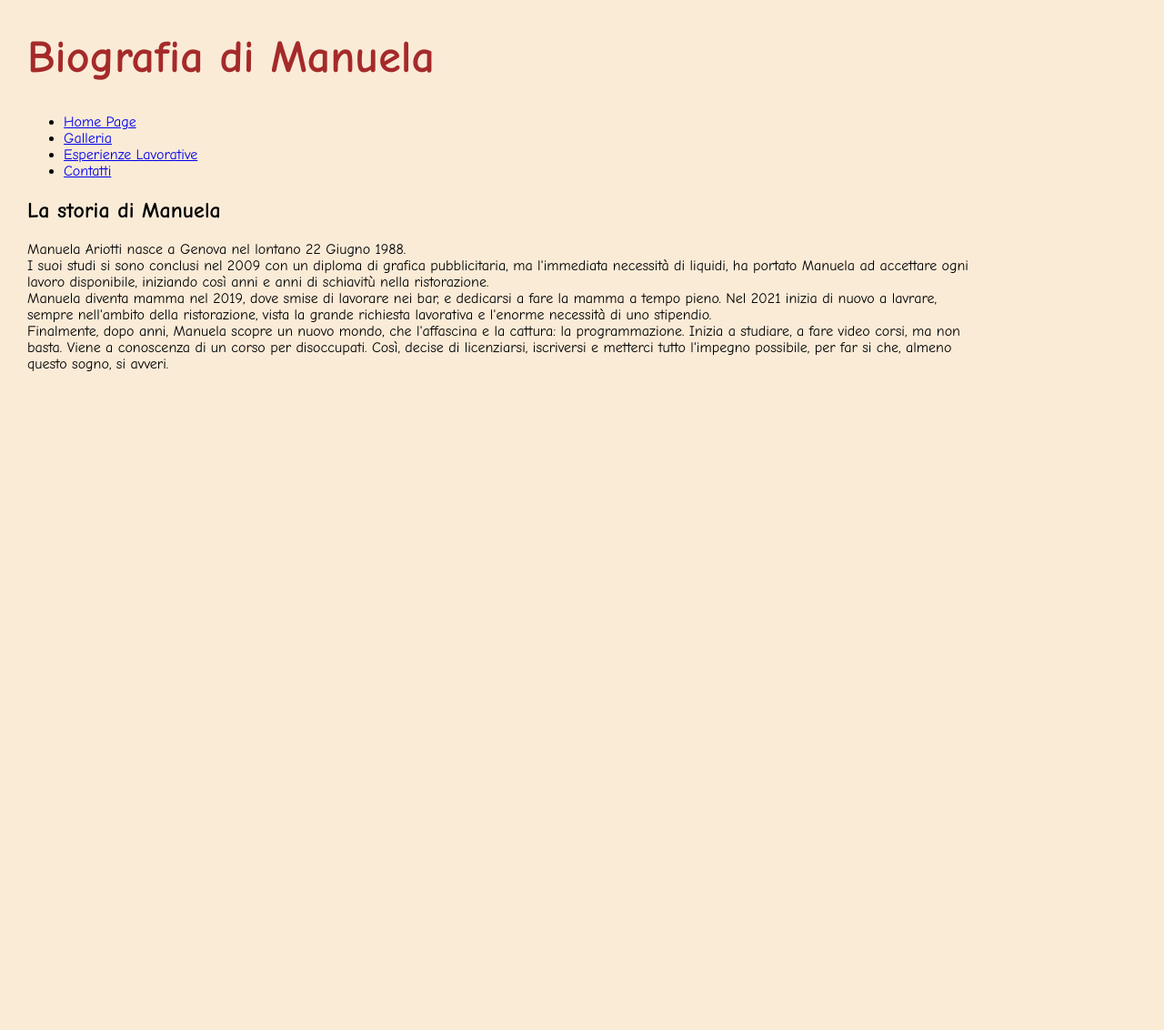
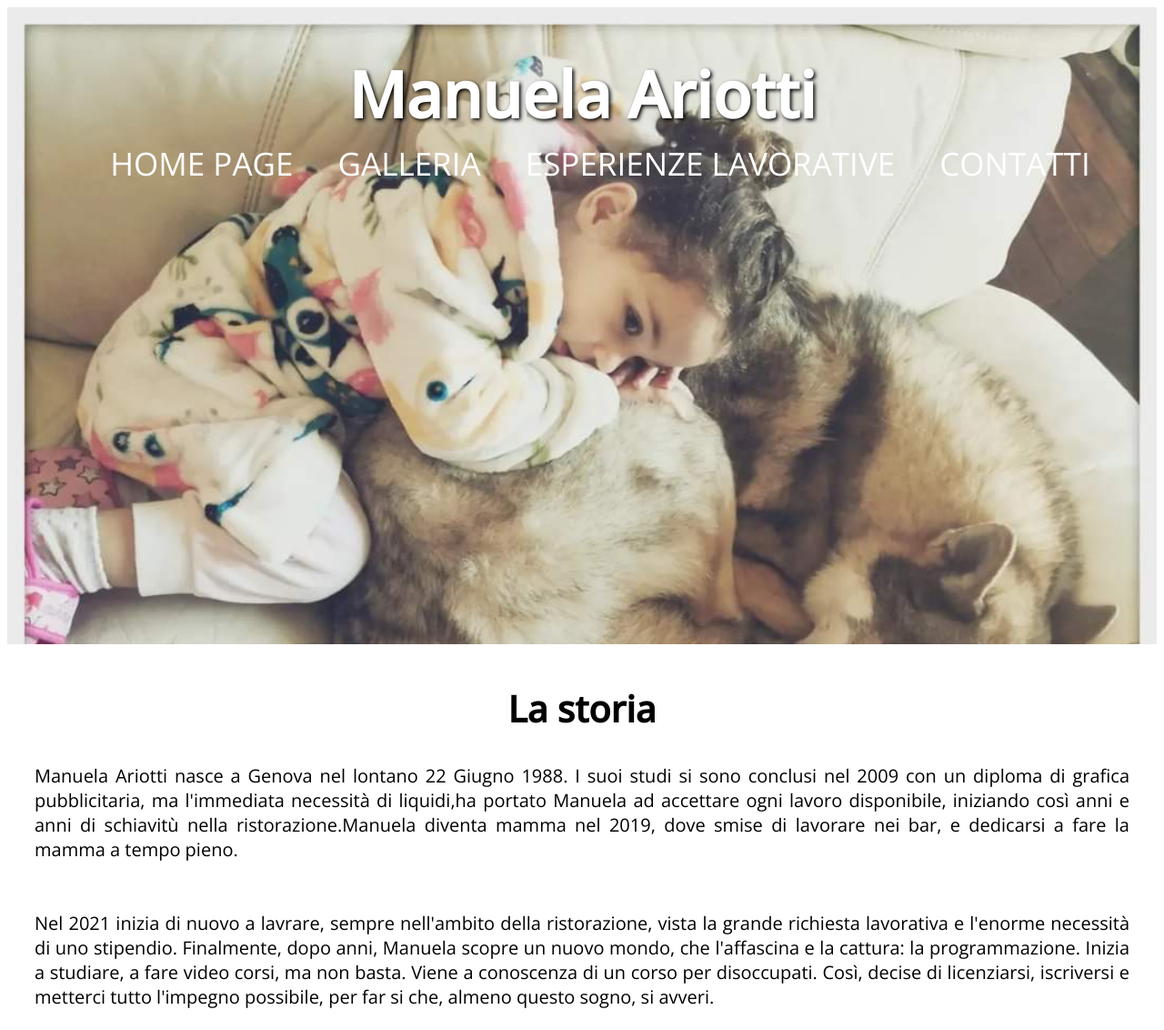
Before and after one commit to Ariela88/BioWebSite, a plain HTML site: page index.html in a window 1280 px wide. Shown: the whole page at 91% size. Before the commit the page ends 800 px from the top, so only its background shows below. Drawn offline with nearby package versions, Linux system fonts and the light colour scheme.

Commit message:
aggiornamento display e background

```diff
--- a/index.html
+++ b/index.html
@@ -6,45 +6,45 @@
   <meta http-equiv="X-UA-Compatible" content="IE=edge">
   <meta name="viewport" content="width=device-width, initial-scale=1.0">
   <title>Home page di Manuela </title>
-  <style>
-    body {
-      font-family: 'comic sans ms';
-      margin-left: 30px;
-      background-color: antiquewhite;
-      margin-right: 200px;
-    }
-
-    h1 {
-      font-size: 50px;
-      color: brown;
-    }
-  </style>
+  <link rel="stylesheet" href="./style.css">
 </head>
 
 <body>
-  <header>
-    <h1> Biografia di Manuela </h1>
-  </header>
+  <div class="background-top">
+    <div class="header-wrap">
+      <h1 id="logo"> Manuela Ariotti </h1>
 
+      <div class="menu-item">
         <ul>
           <li><a href="index.html"> Home Page </a> </li>
           <li><a href="gallery.html"> Galleria </a> </li>
           <li> <a href="curriculum.html">Esperienze Lavorative </a></li>
           <li> <a href="contacts.html"> Contatti </a> </li>
         </ul>
-  <h2> La storia di Manuela </h2>
-  <p> Manuela Ariotti nasce a Genova nel lontano 22 Giugno 1988. <br>
-    I suoi studi si sono conclusi nel 2009 con un diploma di grafica pubblicitaria, ma l'immediata necessità di liquidi,
-    ha portato Manuela ad accettare ogni lavoro disponibile, iniziando così anni e anni di schiavitù nella ristorazione.
-    <br>
-    Manuela diventa mamma nel 2019, dove smise di lavorare nei bar, e dedicarsi a fare la mamma a tempo pieno. Nel 2021
-    inizia di nuovo a lavrare, sempre nell'ambito della ristorazione, vista la grande richiesta lavorativa e l'enorme
-    necessità di uno stipendio. <br> Finalmente, dopo anni, Manuela scopre un nuovo mondo, che l'affascina e la cattura:
+      </div>
+    </div>
+  </div>
+  <div class="container">
+    <h2> La storia</h2>
+    <div class="card">
+       Manuela Ariotti nasce a Genova nel lontano 22 Giugno 1988.
+        I suoi studi si sono conclusi nel 2009 con un diploma di grafica pubblicitaria, ma l'immediata necessità di
+        liquidi,ha portato Manuela ad accettare ogni lavoro disponibile, iniziando così anni e anni di schiavitù nella
+        ristorazione.Manuela diventa mamma nel 2019, dove smise di lavorare nei bar, e dedicarsi a fare la mamma a tempo pieno.
+    </div>
+    <br><br>
+    <div class="card">
+      Nel 2021 inizia di nuovo a lavrare, sempre nell'ambito della ristorazione, vista la grande richiesta lavorativa e
+        l'enorme necessità di uno stipendio. Finalmente, dopo anni, Manuela scopre un nuovo mondo, che l'affascina e la cattura:
         la programmazione. Inizia a studiare, a fare video corsi, ma non basta. Viene a conoscenza di un corso per
-    disoccupati. Così, decise di licenziarsi, iscriversi e metterci tutto l'impegno possibile, per far si che, almeno
+        disoccupati. Così, decise di licenziarsi, iscriversi e metterci tutto l'impegno possibile, per far si che,
+        almeno
         questo sogno, si avveri.
 
-  </p>
+    </div>
+
+
+  </div>
 </body>
 
 </html>
--- /dev/null
+++ b/style.css
@@ -0,0 +1,111 @@
+@import url('https://fonts.googleapis.com/css2?family=Fredoka&family=Monoton&family=Montserrat:wght@400;700&family=Open+Sans:wght@400;500&display=swap');
+
+
+
+
+
+h1 {
+    font-size: 70px;
+    color: rgb(255, 255, 255);
+    text-align: center;
+    font-family: 'open sans';
+   margin-bottom: 1px;
+    height: 100px;
+    text-shadow: 2px 2px 4px black;
+display: block;
+}
+
+
+#logo .menu-item
+{
+    background-color: black;
+    opacity: 0.3;
+}
+.background-top
+{
+    background-color: black;
+    opacity: 0,3;
+    display: flex;
+
+}
+tr,
+td {
+    border: 2px solid black;
+    font-size: 25px;
+    padding: 15px;
+    margin: 0;
+}
+
+thead {
+    background-color: khaki;
+}
+
+img {
+    width: 200px;
+    border: 5px black solid;
+    border-radius: 15px;
+    margin: 25px;
+}
+
+.header-wrap {
+
+    background-image: url(./img/nala_emma.jpg);
+    background-color: antiquewhite;
+    background-repeat: no-repeat;
+    background-size: cover;
+    width: 100%;
+    height: 700px;
+
+
+
+}
+
+a,li {
+    display: inline;
+    font-size: 35px;
+    color: white;
+    text-decoration: none;
+    margin: 10px;
+
+}
+
+ul {
+    margin-top: 0;
+}
+
+.menu-item {
+    text-align: center;
+    font-family: 'open sans';
+    text-transform: uppercase;
+}
+
+.container {
+    font-size: 20px;
+    font-family: 'open sans';
+    text-align: justify;
+    padding: 10px 30px 20px 30px;
+}
+h2{
+    text-align: center;
+    font-weight: bold;
+    font-size: 40px;
+}
+
+img {
+    display: inline;
+    width: 40%;
+}
+
+.card-gallery {
+    text-align: center;
+    margin: 30px 40px;
+    background-color: rgb(199, 201, 176);
+    border: solid 1px black;
+}
+
+    ol {
+    color: black;
+    display: block;
+    font-family: 'open sans';
+    font-size: 15px;
+}
```
Also changed, not shown: contacts.html (+14 -22 lines), curriculum.html (+9 -22 lines), gallery.html (+22 -20 lines), 1 other file. Lines whose indentation alone changed are shown as unchanged.
